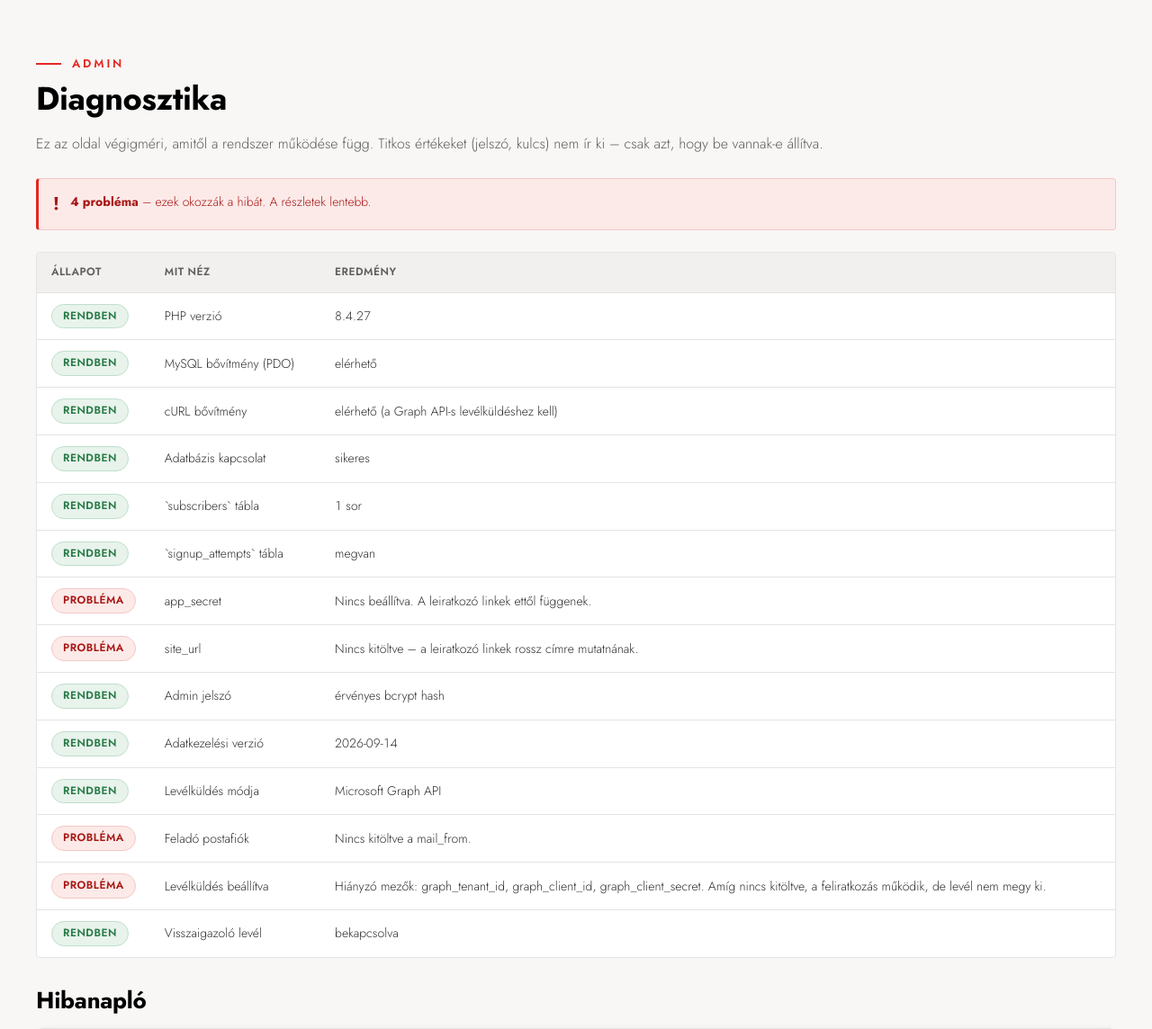
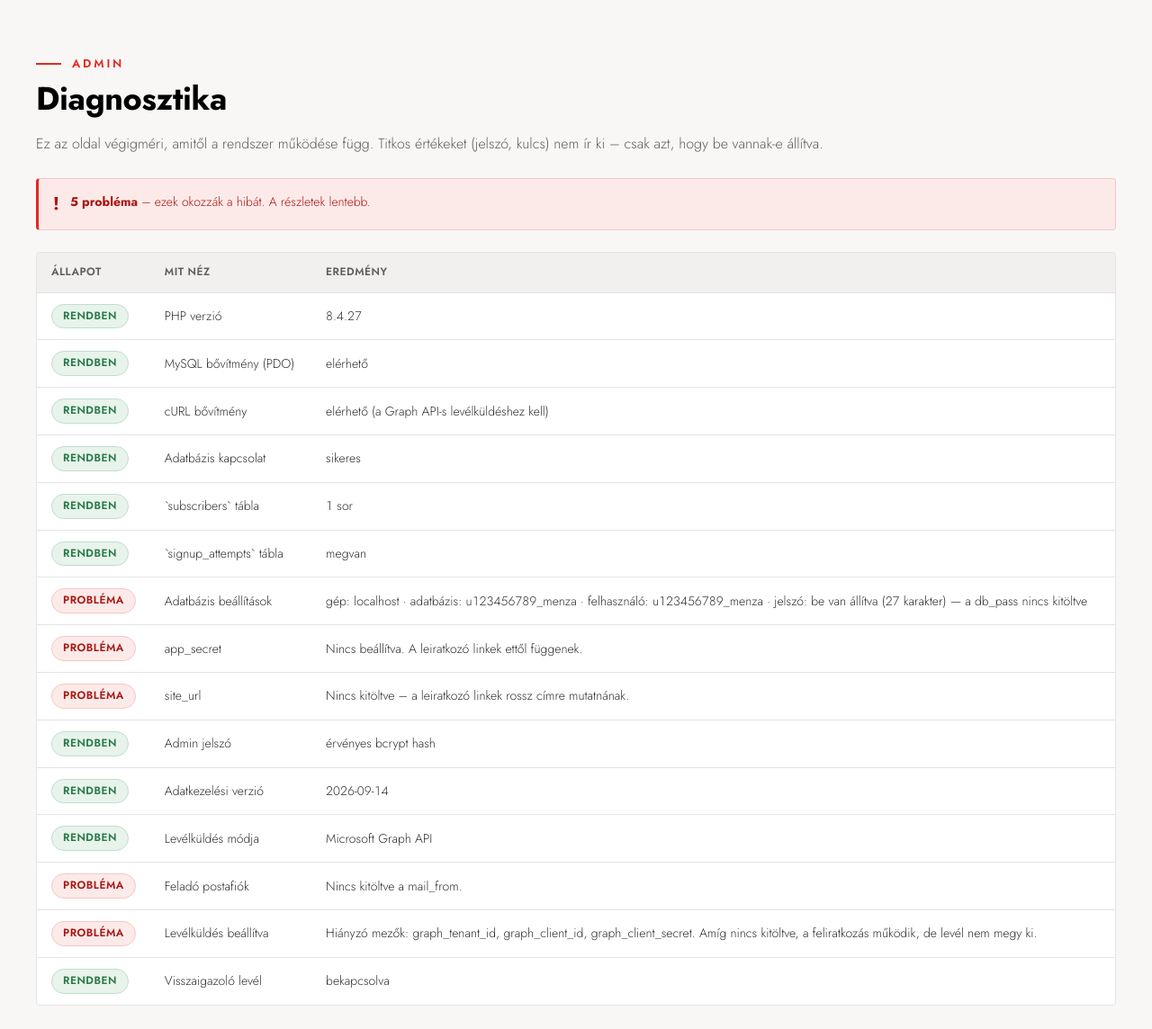
Before and after one commit to galgoczy/ttketlap, a PHP site: page /admin/diagnosztika.php in a window 1280 px wide. Shown: the top 1144 px of the page at 90% size. Run offline with PHP 8.4, Linux system fonts and the light colour scheme; the visitor is signed in with stand-in values (Sample User, id 1); tables that the repository leaves empty hold one stand-in row (values such as "Sample post"); some libraries are stand-ins or nearby versions.

Commit message:
Diagnosztika: adatbázis beállítások és pontosabb 1045 magyarázat
A MySQL "Access denied" (1045) hibája nem árulja el, melyik beállítás a
rossz. Az üzenetben viszont ott van egy fontos nyom: ha a kliens IP-címmel
jelenik meg localhost helyett, akkor a db_host nem localhost — a
Hostingeren pedig szinte mindig annak kell lennie.

- Új sor mutatja az adatbázis beállításait (gép, adatbázis, felhasználó)
  és azt, hogy a jelszó be van-e állítva. A jelszó értékét sosem írja ki.
- Jelzi, ha valamelyik érték elején vagy végén szóköz maradt — másoláskor
  ez a leggyakoribb elgépelés, és pont ilyen hibát okoz.
- Jelzi, ha a db_host nem localhost.
- Az 1045 magyarázata most három konkrét teendőt sorol fel, köztük azt,
  hogy a jelszó aposztrófok között legyen: idézőjelben a $ jel utáni részt
  a PHP változónak veszi és eltünteti.

Co-Authored-By: Claude Opus 5 <noreply@anthropic.com>
Claude-Session: https://claude.ai/code/session_01UiL7UGg1F1wjoX5jktxFP1

```diff
--- a/public/admin/diagnosztika.php
+++ b/public/admin/diagnosztika.php
@@ -22,7 +22,12 @@ function erthetobb_hiba(string $uzenet): string
 {
     $magyarazat = match (true) {
         str_contains($uzenet, '[2002]')  => 'Nem érhető el az adatbázis szerver. Ellenőrizd a db_host értékét a config.php-ban (a Hostingeren általában "localhost").',
-        str_contains($uzenet, '[1045]')  => 'Hibás adatbázis felhasználónév vagy jelszó (db_user / db_pass).',
+        str_contains($uzenet, '[1045]')  => 'A MySQL elutasította a belépést. Három dolgot érdemes megnézni: '
+            . '(1) a db_host értéke a Hostingeren "localhost" legyen – ha IP-cím vagy külső név van ott, '
+            . 'a MySQL nem ismeri fel a jogosultságot; '
+            . '(2) a db_user és db_pass pontosan egyezzen a hPanelben látottal; '
+            . '(3) a config.php-ban a jelszó APOSZTRÓFOK között legyen, ne idézőjelben – '
+            . 'idézőjelben a $ jel után álló részt a PHP változónak veszi és eltünteti.',
         str_contains($uzenet, '[1049]')  => 'Nincs ilyen nevű adatbázis (db_name). Ellenőrizd a hPanelben a pontos nevet.',
         str_contains($uzenet, '[1146]')  => 'Hiányzik egy tábla. Futtasd le a sql/schema.sql fájlt phpMyAdminban.',
         str_contains($uzenet, '[1044]')  => 'A felhasználónak nincs joga ehhez az adatbázishoz.',
@@ -82,6 +87,42 @@ ellenoriz('`signup_attempts` tábla', function () {
         ? ['ok', 'megvan']
         : ['hiba', 'Nincs meg. Enélkül a feliratkozás "Technikai hiba" üzenettel elszáll. '
                  . 'Futtasd le a sql/schema.sql fájl MÁSODIK táblájának létrehozását is.'];
+});
+
+ellenoriz('Adatbázis beállítások', function () {
+    global $config;
+    $host = (string) ($config['db_host'] ?? '');
+    $nev  = (string) ($config['db_name'] ?? '');
+    $user = (string) ($config['db_user'] ?? '');
+    $pass = (string) ($config['db_pass'] ?? '');
+
+    $gondok = [];
+
+    // A leggyakoribb elgepeles: felesleges szokoz a masolaskor.
+    foreach (['db_host' => $host, 'db_name' => $nev, 'db_user' => $user, 'db_pass' => $pass] as $kulcs => $ertek) {
+        if ($ertek !== trim($ertek)) {
+            $gondok[] = $kulcs . ' elején vagy végén szóköz van';
+        }
+    }
+
+    if ($host !== '' && $host !== 'localhost' && $host !== '127.0.0.1') {
+        $gondok[] = 'a db_host nem "localhost" – a Hostingeren szinte mindig az a helyes';
+    }
+    if ($pass === '' || str_contains($pass, 'IDE_JON')) {
+        $gondok[] = 'a db_pass nincs kitöltve';
+    }
+
+    $leiras = sprintf(
+        'gép: %s · adatbázis: %s · felhasználó: %s · jelszó: %s',
+        $host !== '' ? $host : '(üres)',
+        $nev  !== '' ? $nev  : '(üres)',
+        $user !== '' ? $user : '(üres)',
+        $pass !== '' ? 'be van állítva (' . strlen($pass) . ' karakter)' : '(üres)'
+    );
+
+    return $gondok
+        ? ['hiba', $leiras . ' — ' . implode('; ', $gondok)]
+        : ['ok', $leiras];
 });
 
 // ---------- Beallitasok ----------
```
